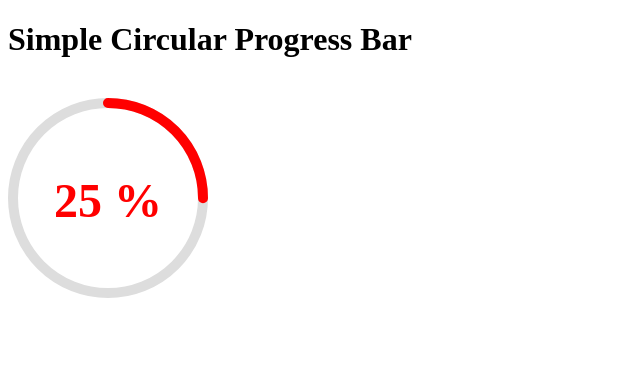
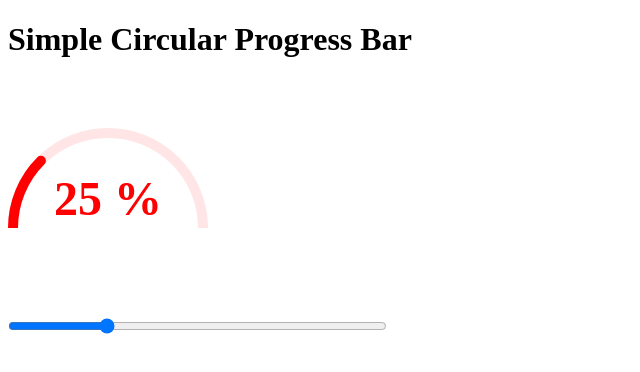
Before and after one commit to Tuvedunyel/test-progress-bar, a website: page index.html in a window 1280 px wide. Shown: the whole page, without its empty margins (0-640 px from the left). Drawn offline with nearby package versions, Linux system fonts and the light colour scheme.

Commit message:
half circle

```diff
--- a/index.html
+++ b/index.html
@@ -24,14 +24,15 @@
               <circle
                 class="circle-background"
                 v-bind:cx="sqSize / 2"
-                v-bind:cy="sqSize / 2"
+                v-bind:cy="0"
                 v-bind:r="radius"
+                v-bind:transform="rotate"
                 v-bind:stroke-width="strokeWidthpx"
               />
               <circle
                 class="circle-progress"
                 v-bind:cx="sqSize / 2"
-                v-bind:cy="sqSize / 2"
+                v-bind:cy="0"
                 v-bind:r="radius"
                 v-bind:stroke-width="strokeWidthpx"
                 v-bind:transform="rotate"
@@ -40,6 +41,14 @@
             </svg>
             <span class="circle-text">{{percentage}} %</span>
           </div>
+          <input
+            id="progressInput"
+            type="range"
+            min="0"
+            max="100"
+            step="1"
+            v-model="percentage"
+          />
         </div>
       </div>
     </main>
--- a/script.js
+++ b/script.js
@@ -1,107 +1,3 @@
-// class CircularProgressBar extends React.Component {
-//   constructor(props) {
-//     super(props);
-//     this.state = {};
-//   }
-
-//   render() {
-//     // Size of the enclosing square
-//     const sqSize = this.props.sqSize;
-//     // SVG centers the stroke width on the radius, subtract out so circle fits in square
-//     const radius = (this.props.sqSize - this.props.strokeWidth) / 2;
-//     // Enclose cicle in a circumscribing square
-//     const viewBox = `0 0 ${sqSize} ${sqSize}`;
-//     // Arc length at 100% coverage is the circle circumference
-//     const dashArray = radius * Math.PI * 2;
-//     // Scale 100% coverage overlay with the actual percent
-//     const dashOffset = dashArray - dashArray * this.props.percentage / 100;
-
-//     return (
-//       <svg
-//           width={this.props.sqSize}
-//           height={this.props.sqSize}
-//           viewBox={viewBox}>
-//           <circle
-//             className="circle-background"
-//             cx={this.props.sqSize / 2}
-//             cy={this.props.sqSize / 2}
-//             r={radius}
-//             strokeWidth={`${this.props.strokeWidth}px`} />
-//           <circle
-//             className="circle-progress"
-//             cx={this.props.sqSize / 2}
-//             cy={this.props.sqSize / 2}
-//             r={radius}
-//             strokeWidth={`${this.props.strokeWidth}px`}
-//             // Start progress marker at 12 O'Clock
-//             transform={`rotate(-90 ${this.props.sqSize / 2} ${this.props.sqSize / 2})`}
-//             style={{
-//               strokeDasharray: dashArray,
-//               strokeDashoffset: dashOffset
-//             }} />
-//           <text
-//             className="circle-text"
-//             x="50%"
-//             y="50%"
-//             dy=".3em"
-//             textAnchor="middle">
-//             {`${this.props.percentage}%`}
-//           </text>
-//       </svg>
-//     );
-//   }
-// }
-
-// CircularProgressBar.defaultProps = {
-//   sqSize: 200,
-//   percentage: 25,
-//   strokeWidth: 10
-// };
-
-// class App extends React.Component {
-//   constructor(props) {
-//     super(props);
-
-//     this.state = {
-//       percentage: 25
-//     };
-
-//     this.handleChangeEvent = this.handleChangeEvent.bind(this);
-//   }
-
-//   handleChangeEvent(event) {
-//     this.setState({
-//       percentage: event.target.value
-//     });
-//   }
-
-//   render() {
-//     return (
-//       <div>
-//           <CircularProgressBar
-//             strokeWidth="10"
-//             sqSize="200"
-//             percentage={this.state.percentage}/>
-//           <div>
-//             <input
-//               id="progressInput"
-//               type="range"
-//               min="0"
-//               max="100"
-//               step="1"
-//               value={this.state.percentage}
-//               onChange={this.handleChangeEvent}/>
-//           </div>
-//         </div>
-//     );
-//   }
-// }
-
-// ReactDOM.render(
-//   <App/>,
-//   document.getElementById('app')
-// );
-
 const app = new Vue({
   data() {
     return {
@@ -118,13 +14,13 @@ const app = new Vue({
       return (this.sqSize - this.strokeWidth) / 2;
     },
     dashOffset() {
-      return this.dashArray - (this.dashArray * this.percentage) / 100;
+      return this.dashArray - (this.dashArray * (this.percentage / 2)) / 100;
     },
     dashArray() {
       return this.radius * Math.PI * 2;
     },
     rotate() {
-      return "rotate(-90 " + this.sqSize / 2 + " " + this.sqSize / 2 + ")";
+      return "rotate(-180 " + this.sqSize / 2 + " " + this.sqSize / 2 + ")";
     },
     strokeWidthpx() {
       return this.strokeWidth + "px";
--- a/scss/style.scss
+++ b/scss/style.scss
@@ -10,6 +10,9 @@
 .progress-wrapper {
   position: relative;
   width: fit-content;
+  height: 200px;
+  width: 200px;
+  overflow: hidden;
 }
 
 .circle-background,
@@ -18,7 +21,7 @@
 }
 
 .circle-background {
-  stroke: #ddd;
+  stroke: rgba(255, 0, 0, 0.1);
 }
 
 .circle-progress {
@@ -30,7 +33,7 @@
 .circle-text {
   font-size: 3em;
   font-weight: bold;
-  color: red;
+  color: rgb(255, 0, 0);
   position: absolute;
   inset: 0;
   margin: auto;
@@ -39,3 +42,8 @@
   height: fit-content;
   height: -moz-fit-content;
 }
+
+svg {
+  position: absolute;
+  top: -35%;
+}
```
Also changed, not shown: css/style.css, 1 other file.
